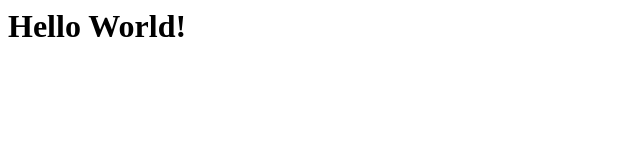
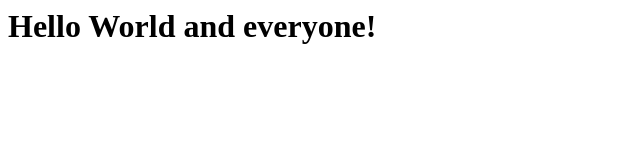
Before and after one commit to balazshajdu/balazshajdu.github.io, a plain HTML site: page index.html in a window 1280 px wide. Shown: the whole page, without its empty margins (0-640 px from the left). Drawn offline with Linux system fonts and the light colour scheme.

Commit message:
Update index.html

```diff
--- a/index.html
+++ b/index.html
@@ -1 +1 @@
-<h1>Hello World!</h1>
+<h1>Hello World and everyone!</h1>
```
